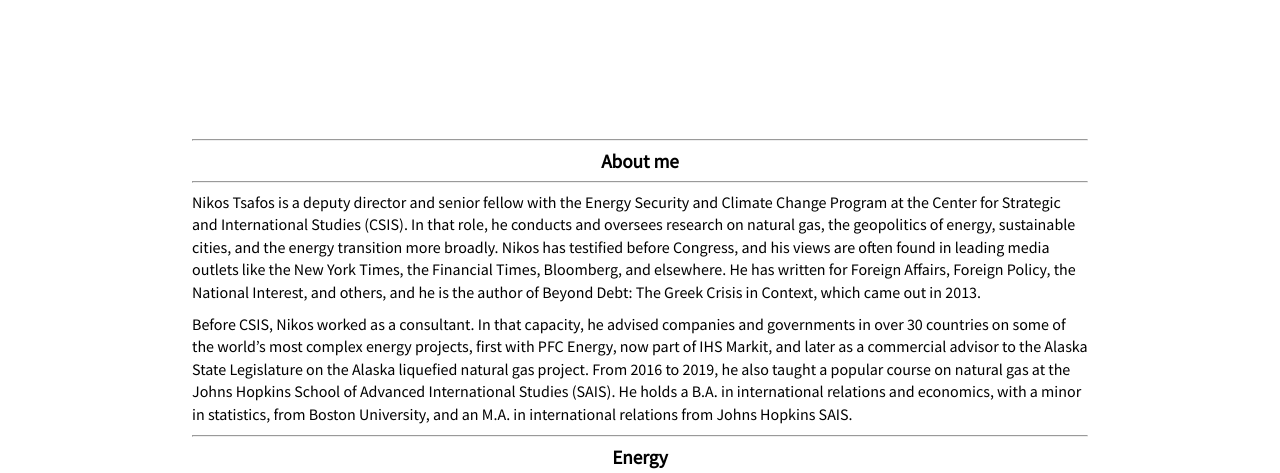
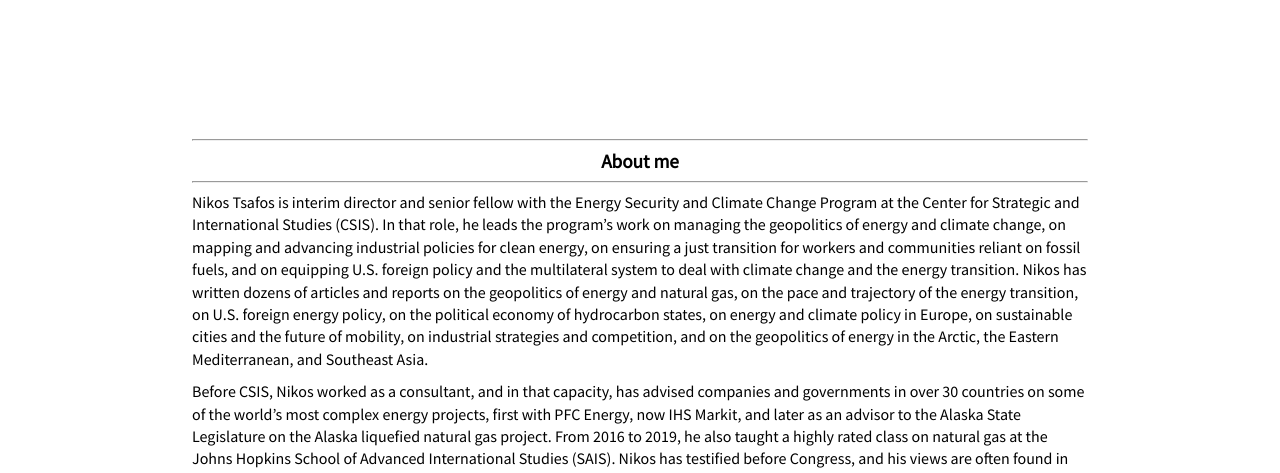
Before and after one commit to nikostsafos/nikostsafos.github.io, a plain HTML site: page index.html in a window 1280 px wide. Shown: the part 309-782 px from the top of the page. Drawn offline with Linux system fonts and the light colour scheme.

Commit message:
Update index.html

```diff
--- a/index.html
+++ b/index.html
@@ -34,10 +34,10 @@
     <hr><h2>About me</h2><hr>
 
     <p>
-        Nikos Tsafos is a deputy director and senior fellow with the Energy Security and Climate Change Program at the Center for Strategic and International Studies (CSIS). In that role, he conducts and oversees research on natural gas, the geopolitics of energy, sustainable cities, and the energy transition more broadly. Nikos has testified before Congress, and his views are often found in leading media outlets like the New York Times, the Financial Times, Bloomberg, and elsewhere. He has written for Foreign Affairs, Foreign Policy, the National Interest, and others, and he is the author of Beyond Debt: The Greek Crisis in Context, which came out in 2013.
+        Nikos Tsafos is interim director and senior fellow with the Energy Security and Climate Change Program at the Center for Strategic and International Studies (CSIS). In that role, he leads the program’s work on managing the geopolitics of energy and climate change, on mapping and advancing industrial policies for clean energy, on ensuring a just transition for workers and communities reliant on fossil fuels, and on equipping U.S. foreign policy and the multilateral system to deal with climate change and the energy transition. Nikos has written dozens of articles and reports on the geopolitics of energy and natural gas, on the pace and trajectory of the energy transition, on U.S. foreign energy policy, on the political economy of hydrocarbon states, on energy and climate policy in Europe, on sustainable cities and the future of mobility, on industrial strategies and competition, and on the geopolitics of energy in the Arctic, the Eastern Mediterranean, and Southeast Asia.
     </p>
     <p>
-        Before CSIS, Nikos worked as a consultant. In that capacity, he advised companies and governments in over 30 countries on some of the world’s most complex energy projects, first with PFC Energy, now part of IHS Markit, and later as a commercial advisor to the Alaska State Legislature on the Alaska liquefied natural gas project. From 2016 to 2019, he also taught a popular course on natural gas at the Johns Hopkins School of Advanced International Studies (SAIS). He holds a B.A. in international relations and economics, with a minor in statistics, from Boston University, and an M.A. in international relations from Johns Hopkins SAIS.
+        Before CSIS, Nikos worked as a consultant, and in that capacity, has advised companies and governments in over 30 countries on some of the world’s most complex energy projects, first with PFC Energy, now IHS Markit, and later as an advisor to the Alaska State Legislature on the Alaska liquefied natural gas project. From 2016 to 2019, he also taught a highly rated class on natural gas at the Johns Hopkins School of Advanced International Studies (SAIS). Nikos has testified before Congress, and his views are often found in media outlets like the New York Times, the Financial Times, Bloomberg, and elsewhere. He has written for Foreign Affairs, Foreign Policy, the National Interest, and others, and he is the author of Beyond Debt: The Greek Crisis in Context, which came out in 2013. He holds a B.A. in international relations and economics, with a minor in statistics, from Boston University, and an M.A. in international relations from Johns Hopkins SAIS.
     </p>
 
     <hr><h2>Energy</h2><hr>
```
